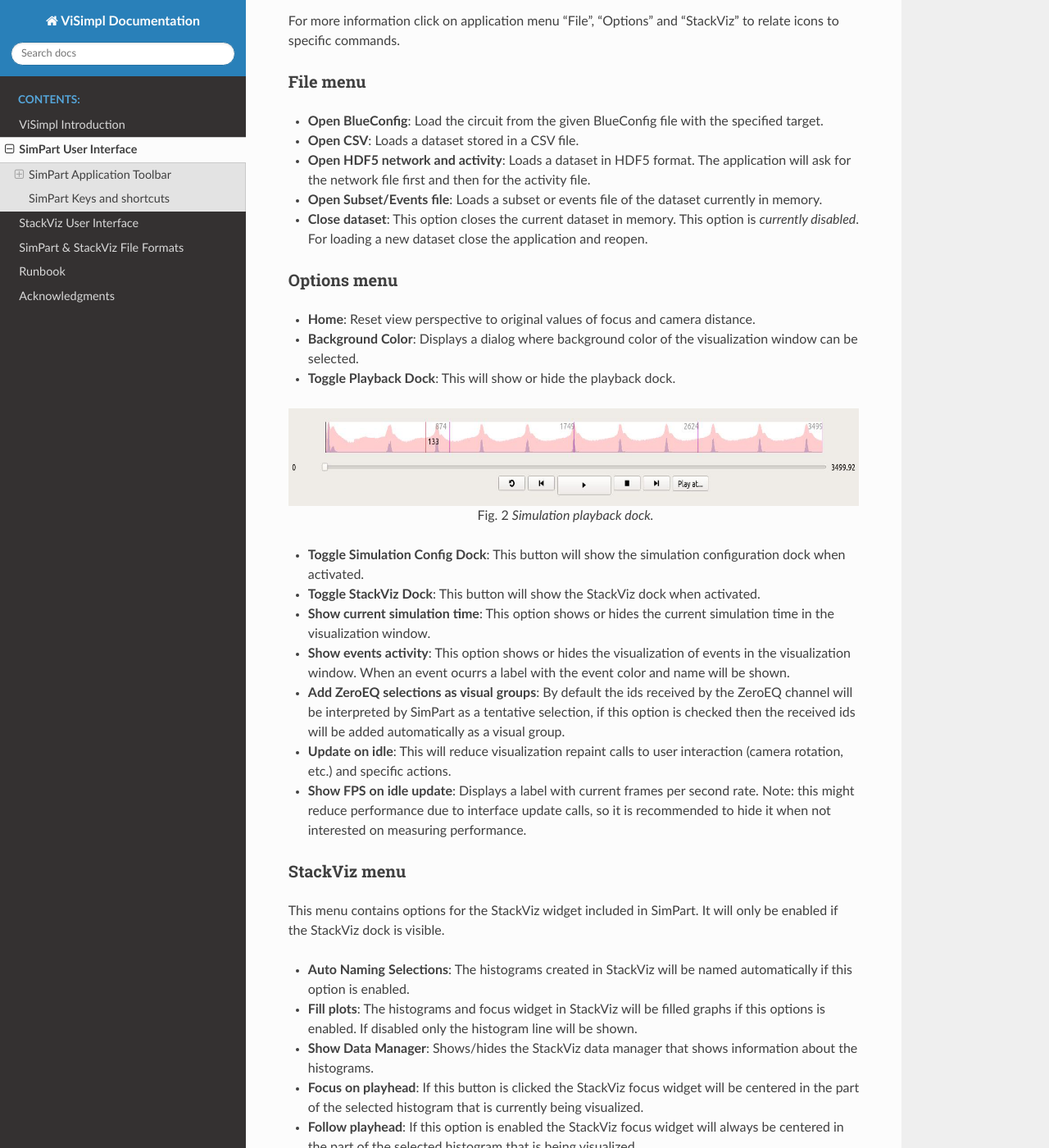
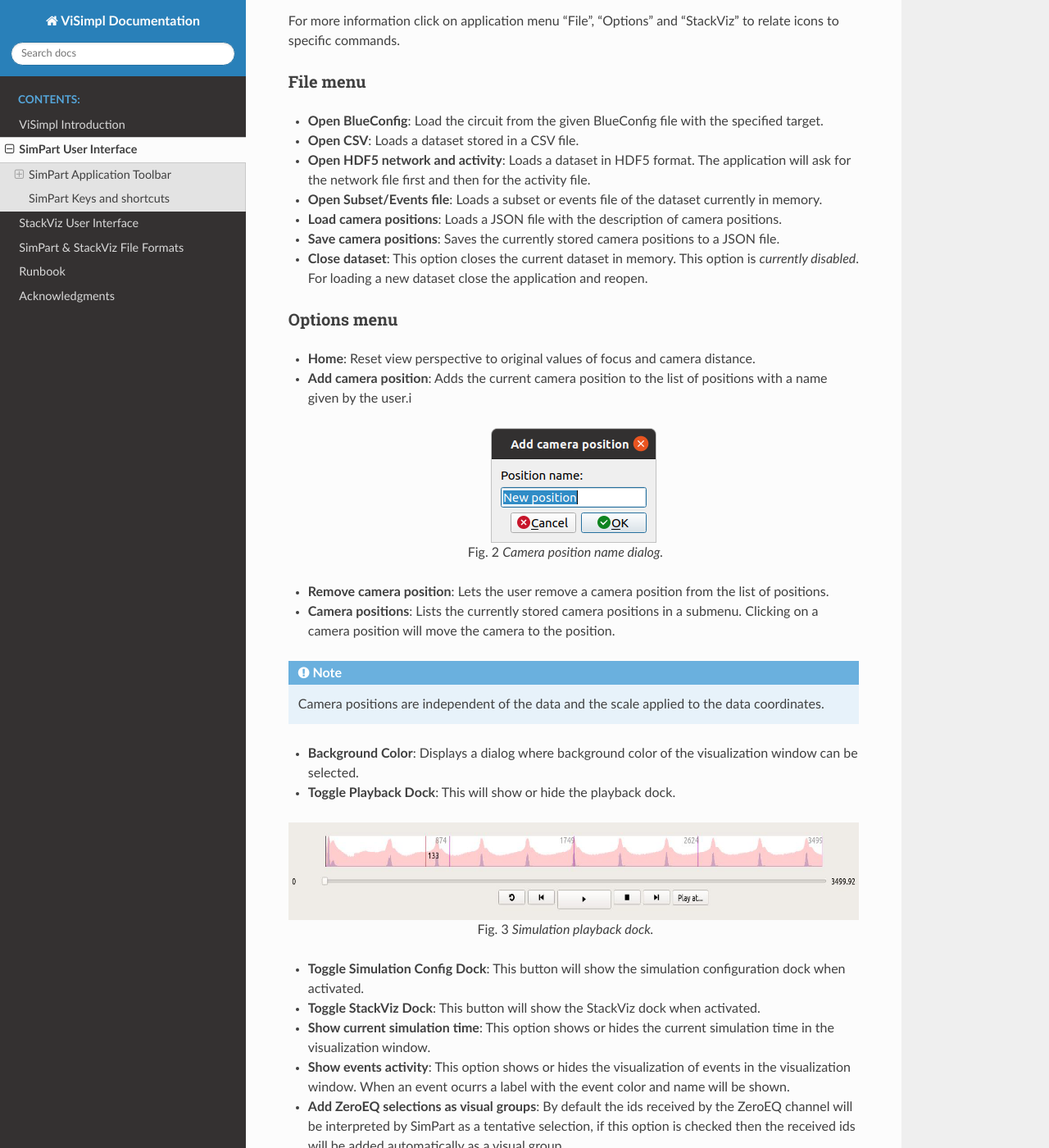
Before and after one commit to vg-lab/ViSimplDocs, a Sphinx documentation site: the page built from source/02-ViSimplUserInterface.rst, in a window 1280 px wide and 1400 px high, scrolled down 358 px. Shown: the whole window at 82% size. Built offline with Sphinx 7.4.7 and the Read the Docs theme 2.0.0, drawn with Linux system fonts in a browser that asks for light colours; some of the changed text lies outside the part shown.

```diff
--- a/source/02-ViSimplUserInterface.rst
+++ b/source/02-ViSimplUserInterface.rst
@@ -26,6 +26,8 @@ File menu
 - **Open CSV**: Loads a dataset stored in a CSV file.
 - **Open HDF5 network and activity**: Loads a dataset in HDF5 format. The application will ask for the network file first and then for the activity file.
 - **Open Subset/Events file**: Loads a subset or events file of the dataset currently in memory.
+- **Load camera positions**: Loads a JSON file with the description of camera positions.
+- **Save camera positions**: Saves the currently stored camera positions to a JSON file.
 - **Close dataset**: This option closes the current dataset in memory. This option is *currently disabled*. For loading a new dataset close the application and reopen.
 
 ^^^^^^^^^^^^
@@ -33,6 +35,25 @@ Options menu
 ^^^^^^^^^^^^
 
 - **Home**: Reset view perspective to original values of focus and camera distance.
+- **Add camera position**: Adds the current camera position to the list of positions with a name given by the user.i
+
+.. _figAB:
+
+.. figure:: images/VSImage018.png
+   :alt: Camera position name dialog.
+   :align: center
+   :width: 220
+   :scale: 100%
+
+   Camera position name dialog.
+
+- **Remove camera position**: Lets the user remove a camera position from the list of positions.
+- **Camera positions**: Lists the currently stored camera positions in a submenu. Clicking on a camera position will move the camera to the position.
+
+.. note::
+
+   Camera positions are independent of the data and the scale applied to the data coordinates.
+
 - **Background Color**: Displays a dialog where background color of the visualization window can be selected.
 - **Toggle Playback Dock**: This will show or hide the playback dock.
 
@@ -113,7 +134,7 @@ The visualization control panel provides the controls for configuring the parame
 
    Visualization control panel.
 
-- **Scale factor**: This options changes the scale of the visualization window showing the dataset.
+- **Scale factor**: This options scales the data coordinates by multiplying them with the specified factor.
 - **Shader configuration**: This option changes the particle visualization. The options are **default** (alpha blending) and **solid**.
 - **Decay function**: This is the duration of activation of entities. Decay will determine the time taken to transit color and size transfer functions (from left to right) for each entity from the activation time to a rest state. It has to be configured considering "Simulation timestep" size and "Timesteps per second".
 - **Alpha blending function**: This option provides two transparency modes for representing the activity. **Normal mode** will compose transparency following the typical "Back to front" render in order to preserve coherent results in terms of position, depth and color, and should be used when user wants to perceive depth and unaltered colors. **Accumulative mode** will add up all the entities on the back of each pixel, mixing all the colors and eventually saturating to white when too much complexity is shown. This last mode can be used in order to perceive a global understanding of what is being activated independently of the depth.
--- a/source/conf.py
+++ b/source/conf.py
@@ -24,7 +24,7 @@ author = 'Sergio E. Galindo & Félix de las Pozas Álvarez'
 # The short X.Y version
 version = ''
 # The full version, including alpha/beta/rc tags
-release = '1.5.4'
+release = '1.6.0'
 
 # -- General configuration ---------------------------------------------------
 
@@ -88,7 +88,7 @@ latex_maketitle = r'''
 \begin{center}
   \includegraphics[width=6cm,height=6cm]{visimpl-icon-square.png}\\[8ex]
   {\Huge SimPart \& StackViz Documentation}\\[4ex]
-  {\Large Version 1.5.4}\\[4ex]
+  {\Large Version 1.6.0}\\[4ex]
   {\Large Sergio E. Galindo \& F\'{e}lix de las Pozas \'{A}lvarez}\\[4ex]
   {\Large March 2022}\\[16ex]
   {\Large Visualization \& Graphics Lab, Universidad Rey Juan Carlos}\\[4ex]
```
Also changed, not shown: source/01-Introduction.rst (+5 -5 lines), source/images/VSImage018.png (added).
